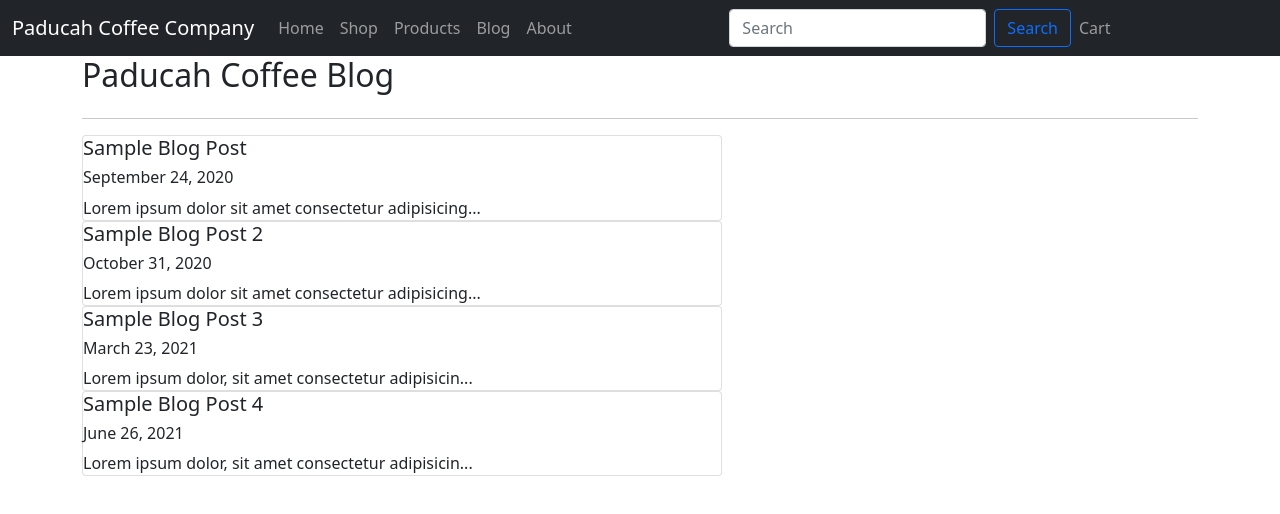
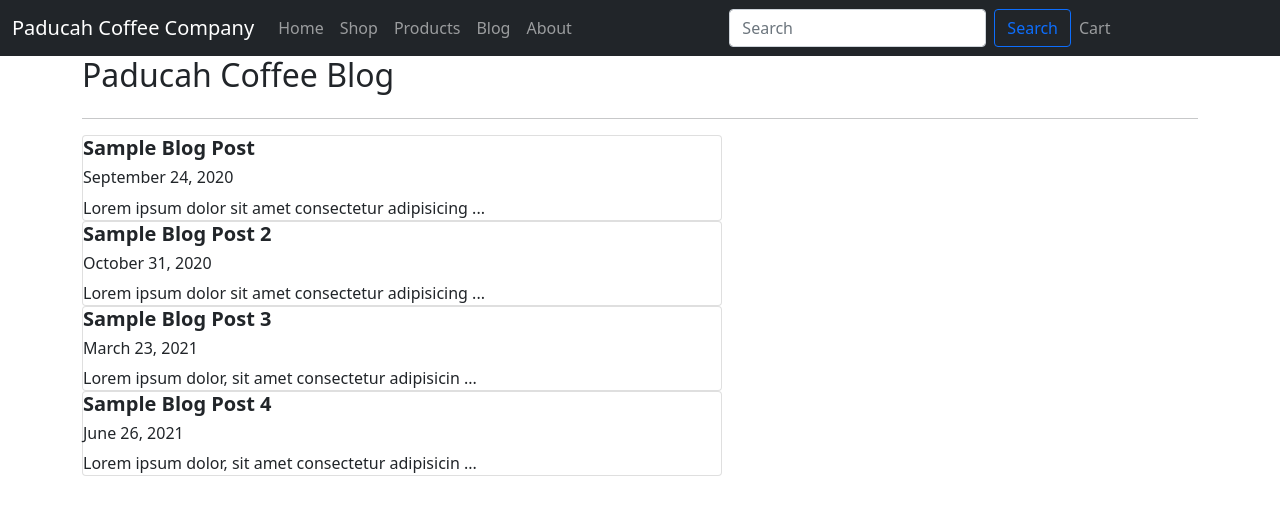
Before and after one commit to sporkupine/Paducah-Coffee-Site, an Angular app: page /blog in a window 1280 px wide. Shown: the top 514 px of the page. Built offline with nearby package versions, Linux system fonts and the light colour scheme.

Commit message:
further broke blog post item component

```diff
--- a/src/app/blog/blog-post-item/blog-post-item.component.ts
+++ b/src/app/blog/blog-post-item/blog-post-item.component.ts
@@ -9,6 +9,8 @@ import { BlogService } from '../blog.service';
   styleUrls: ['./blog-post-item.component.css']
 })
 export class BlogPostItemComponent implements OnInit {
+  id: number;
+  private sub: any;
   @Input() blogPost: BlogPost;
   blogPosts: BlogPost[] = [];
   constructor(private blogService: BlogService, private router: Router, private route: ActivatedRoute) { }
@@ -18,5 +20,9 @@ export class BlogPostItemComponent implements OnInit {
     //this.blogPosts = this.blogService.getBlogPosts();
 
     //"active blog post" here? to tell the DOM which/what to display?
+
+    // Stuck AF on this. URL is correctly updating with the ID of the post to be loaded.
+    // Sooo how do I tell the app to display the post with the corresponding ID?
+    // Will rewatch Max's videos in this section and hopefully find answers there.
   }
 }
--- a/src/app/blog/blog.component.html
+++ b/src/app/blog/blog.component.html
@@ -1,6 +1,6 @@
 <div class="container">
   <div class="row">
-    <div class="col-xs-6">
+    <div class="col-xs-8">
       <h2>Paducah Coffee Blog</h2>
     </div>
   </div>
@@ -9,11 +9,9 @@
     <div class="card"
     (click)="onBlogPostNav(this.post)"
     style="cursor: pointer; max-width: 50vw;">
-      <h5 class="card-title">{{post.title}}</h5>
+      <h5 class="card-title"><strong>{{post.title}}</strong></h5>
       <h6 class="card-text">{{post.date}}</h6>
-      <p class="card-text">{{post.content.substr(0,50) + '...'}}</p>
+      <p class="card-text">{{post.content.substr(0,50) + ' ...'}}</p>
     </div>
   </div>
-  <!-- <app-blog-post-item *ngFor="let post of blogPosts"
-  [blogPost]='post'></app-blog-post-item> -->
 </div>
```
